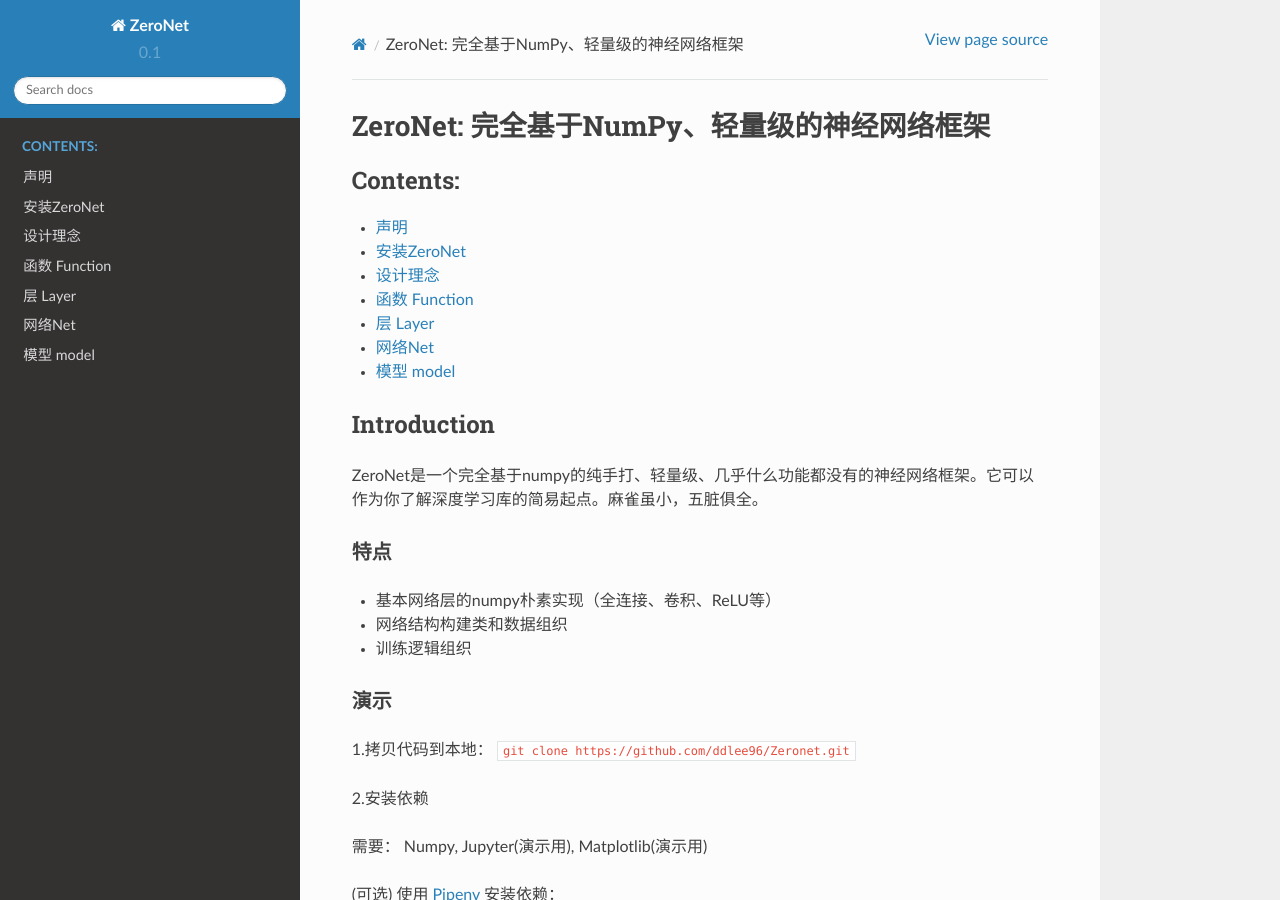
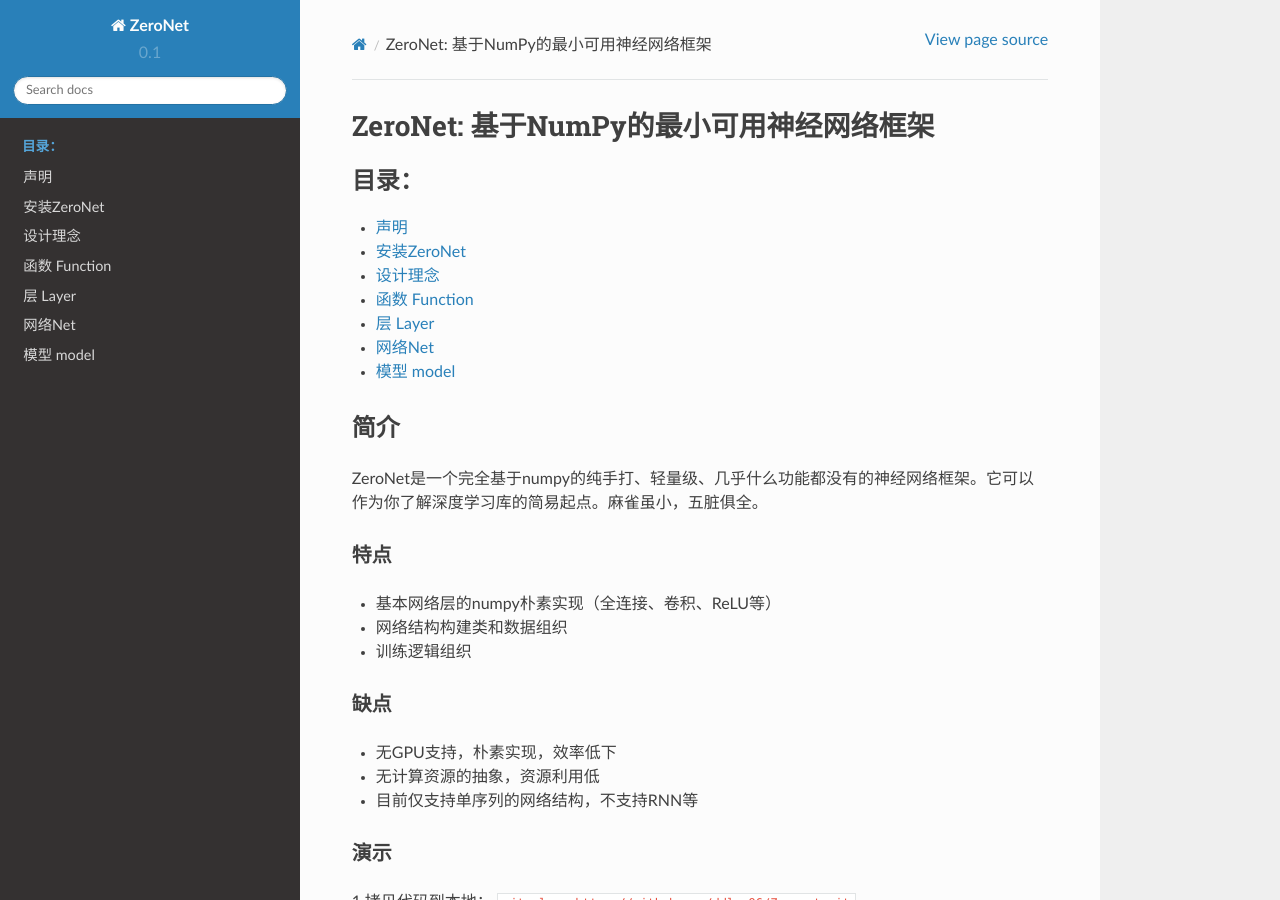
Before and after one commit to ddlee-cn/ZeroNet, a Sphinx documentation site: the page built from docs/index.rst, in a window 1280 px wide and 900 px high. Built offline with Sphinx 7.4.7 and the Read the Docs theme 2.0.0, drawn with Linux system fonts in a browser that asks for light colours.

Commit message:
add Cons

```diff
--- a/docs/index.rst
+++ b/docs/index.rst
@@ -3,12 +3,12 @@
    You can adapt this file completely to your liking, but it should at least
    contain the root `toctree` directive.
 
-ZeroNet: 完全基于NumPy、轻量级的神经网络框架
+ZeroNet: 基于NumPy的最小可用神经网络框架
 ================================================
 
 .. toctree::
    :maxdepth: 1
-   :caption: Contents:
+   :caption: 目录：
 
    about.md
    install.md
@@ -19,7 +19,7 @@
    model.md
 
 =============
-Introduction
+简介
 =============
 
 ZeroNet是一个完全基于numpy的纯手打、轻量级、几乎什么功能都没有的神经网络框架。它可以作为你了解深度学习库的简易起点。麻雀虽小，五脏俱全。
@@ -30,6 +30,13 @@
 - 基本网络层的numpy朴素实现（全连接、卷积、ReLU等）
 - 网络结构构建类和数据组织
 - 训练逻辑组织
+
+缺点
+-----------
+
+- 无GPU支持，朴素实现，效率低下
+- 无计算资源的抽象，资源利用低
+- 目前仅支持单序列的网络结构，不支持RNN等
 
 演示
 --------------
```
